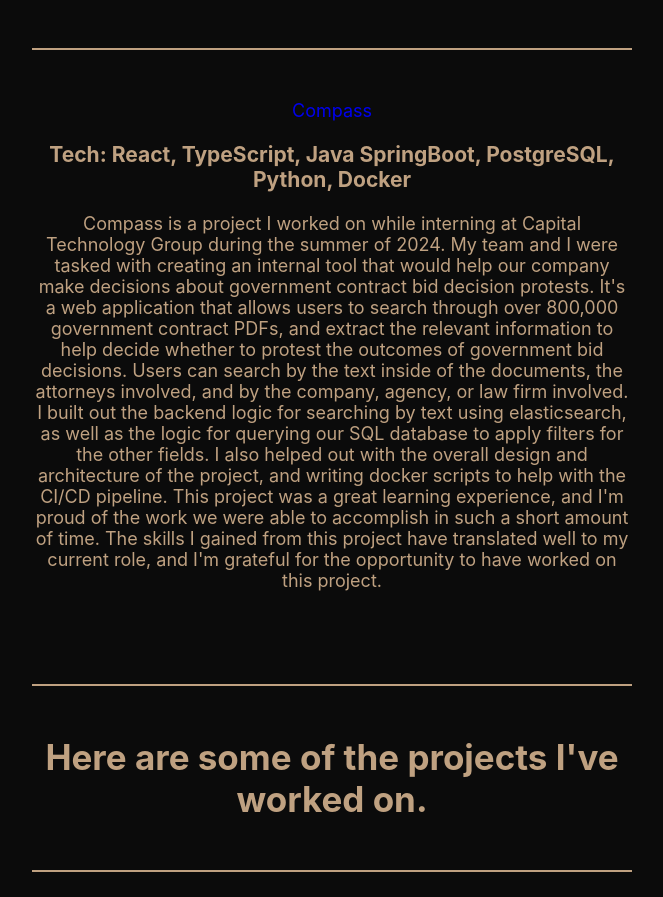
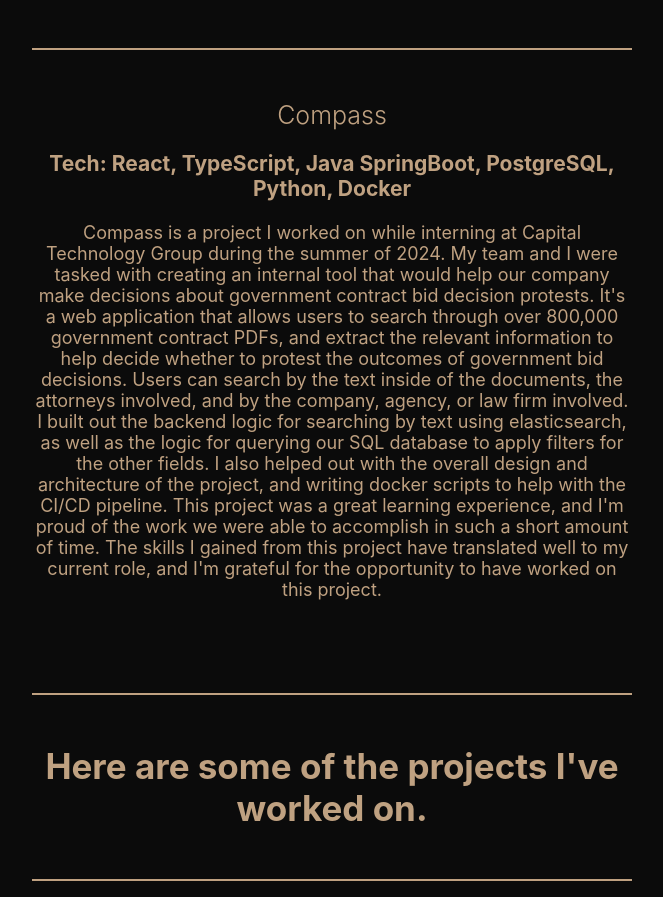
Before and after one commit to ddeflores/portfolio, a React (Create React App) app: page / in a window 1280 px wide. Shown: the part 2168-3065 px from the top of the page, without its empty margins (308-971 px from the left). Built offline with nearby package versions, Linux system fonts and the light colour scheme.

Commit message:
update class name

```diff
--- a/src/App.js
+++ b/src/App.js
@@ -199,7 +199,9 @@
                     style={{ textDecoration: "none" }}
                     href="https://compass.capitaltg.com/decisions"
                   >
-                    <div style={{ marginTop: "50px" }}>Compass</div>
+                    <div class="name" style={{ marginTop: "50px" }}>
+                      Compass
+                    </div>
                   </a>
                   <h3>
                     Tech: React, TypeScript, Java SpringBoot, PostgreSQL,
```
